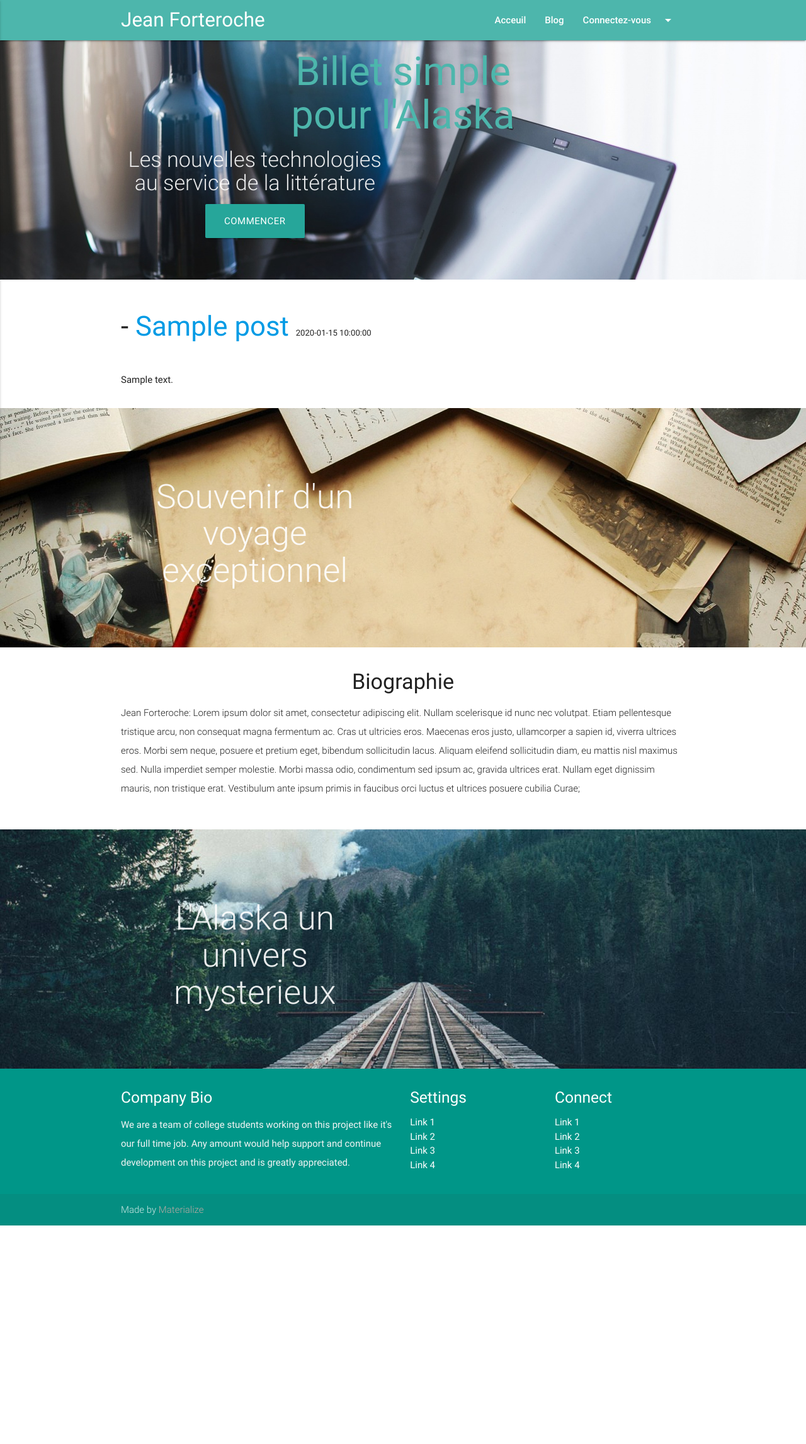
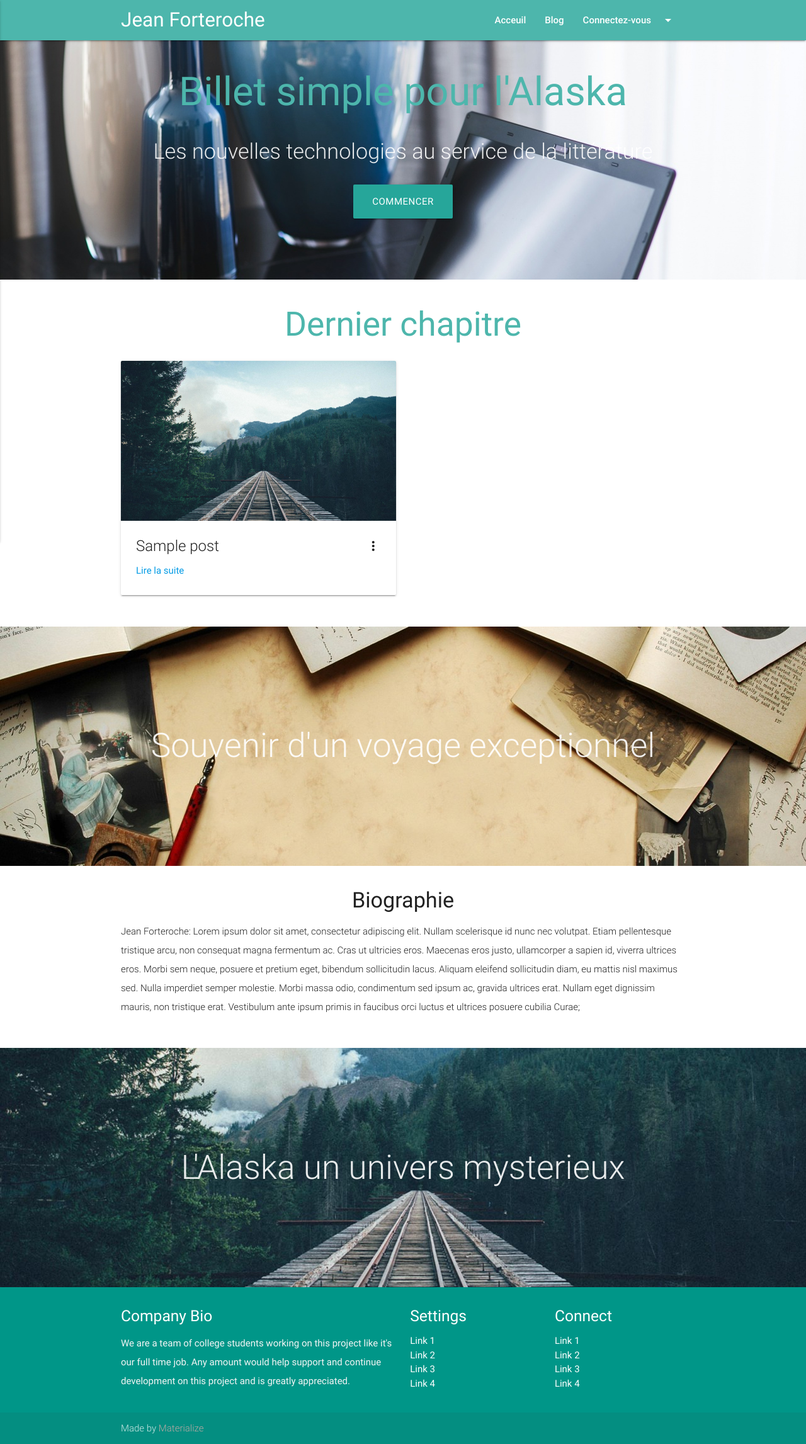
Before and after one commit to nasreddinebr/Projet, a PHP site: template views/index.html.twig in a window 1280 px wide. Shown: the whole page at 63% size. Before the commit the page ends 1946 px from the top, so only its background shows below. Run offline with PHP 8.4, Linux system fonts and the light colour scheme; the template is opened without the code that fills it: most values are stand-ins (such as "Sample title", 1, 10 or a date in 2020); some libraries are stand-ins or nearby versions.

Commit message:
Finishing of the homepage
* Add cards

```diff
--- a/views/index.html.twig
+++ b/views/index.html.twig
@@ -23,17 +23,34 @@
 <!-- Posts -->
 <div class="container">
 	<div class="section">
-        {% for post in posts|slice(0, 3) %}		{# Recover the first three post #}
-        <article>
-          	<h3>
-            	<p>-
-                	<a class="postTitle" href="{{ path('post', { 'id': post.id }) }}">{{ post.title }}</a>
-                	<span class="date_size">{{ post.date }}</span>
-                </p>
-            </h3>
-            <p>{{ post.content }}</p>
-        </article>
-        {% endfor %}
+		<div class="title">
+			<h2 class="teal-text text-lighten-2">Dernier chapitre</h2>
+		</div>
+    	<div class="row">
+    		{% for post in posts|slice(0, 2) %}		{# Recover the first three post #}
+                <article>
+                    <div class="col l6 m6 s12">
+                      	<div class="card">
+                        	<div class="card-image waves-effect waves-block waves-light">
+                          		<img class="activator" src="{{ asset('/img/background3.jpg') }}">
+                        	</div>
+                        	<div class="card-content">
+                          		<span class="card-title activator grey-text text-darken-4">{{ post.title }}<i class="material-icons right">more_vert</i></span>
+                          		<p><a href="{{ path('post', { 'id': post.id }) }}">Lire la suite</a></p>
+                        	</div>
+                        	<div class="card-reveal">
+                          		<span class="card-title grey-text text-darken-4">
+                          			<i class="material-icons right">close</i>
+                          			<h3>{{ post.title }}</h3>
+                          			<p>{{ post.date }}</p>
+                          		</span>
+                          		<p>{{ post.content }}</p>
+                        	</div>
+                      	</div>
+                    </div>
+                </article>
+            {% endfor %}
+    	</div>
     </div>
 </div>
 
--- a/views/signin.html.twig
+++ b/views/signin.html.twig
@@ -9,7 +9,7 @@
 			</div>
 		{% endif %}
 		<div class="row">
-		<div class="center">
+		<div class="centers">
 			<h2>Veuillez vous identifier</h2>
 			<form class="col s12" action="{{ path('login_check') }}" methode="post">
 				<div class="input-field col s12">
--- a/web/css/blogStyle.css
+++ b/web/css/blogStyle.css
@@ -6,7 +6,9 @@
  * Made By MaterializeCSS.com
  */
 
-.center {
+.title {text-align: center;}
+
+.centers {
 	width: 50%;
 	margin: auto;
 }
```
